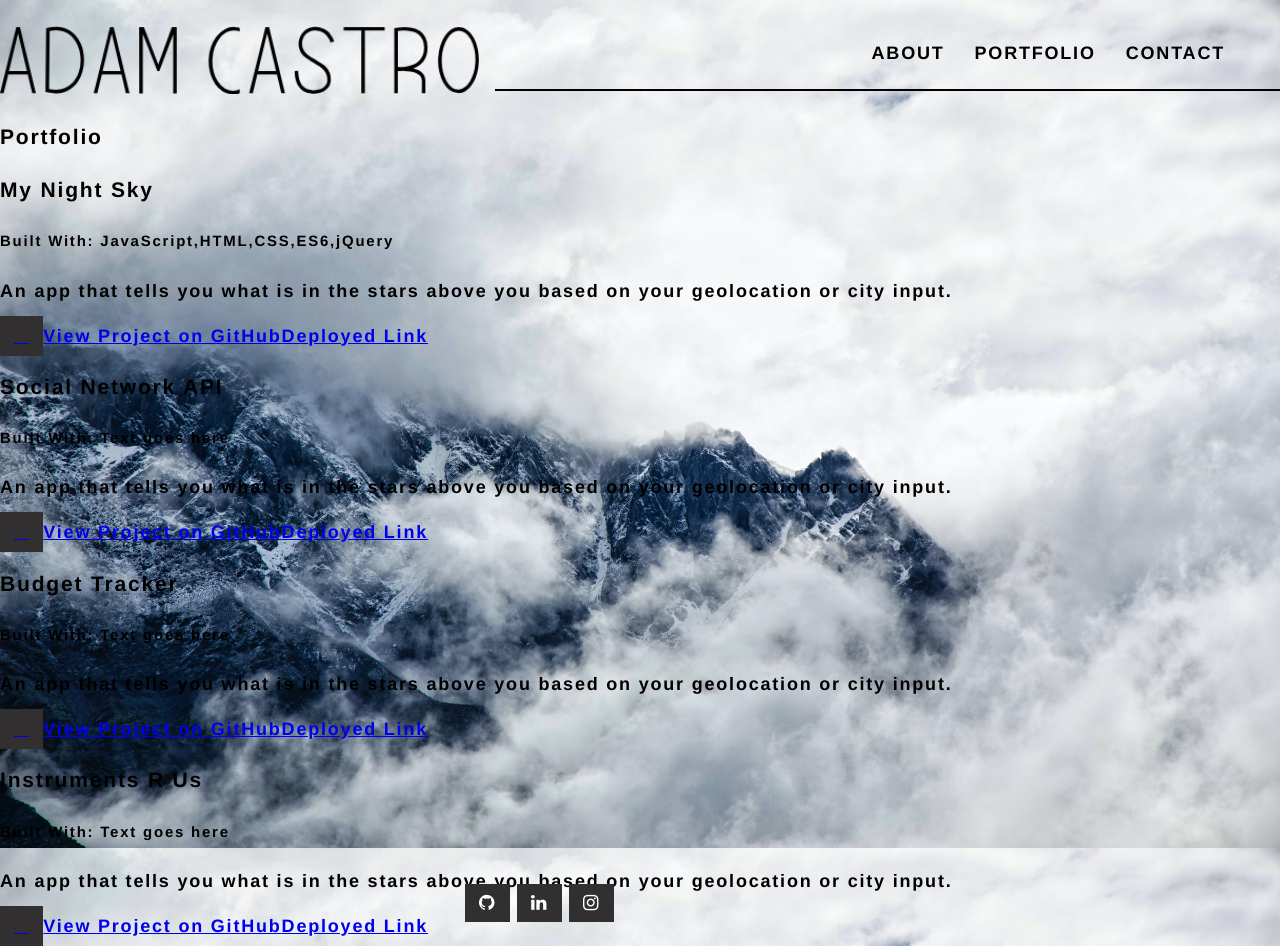
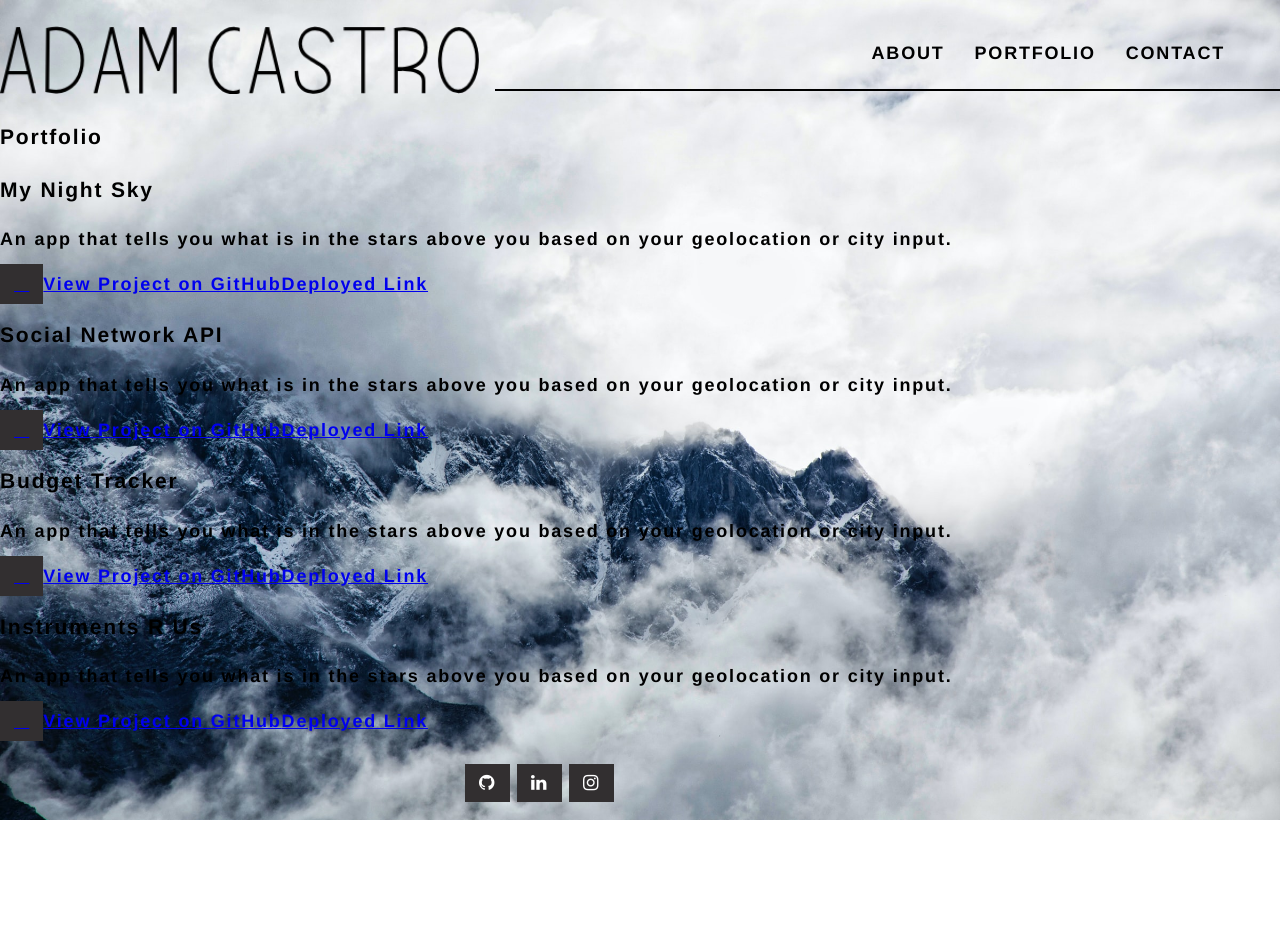
Before and after one commit to avc0021/portfolio-ac, a React (Create React App) app: page /projects in a window 1280 px wide. After the commit the page ends 820 px from the top, so only its background shows below. Built offline with nearby package versions, Linux system fonts and the light colour scheme.

Commit message:
removed descriptions on projects in portfolio

```diff
--- a/src/components/Project1/index.js
+++ b/src/components/Project1/index.js
@@ -8,10 +8,6 @@ function Project1 () {
           <h1 id="portfolio">Portfolio</h1>
           <div class="col-12 mb-2 bg-dark text-light p-3">
             <h3 class="portfolio-item-title text-light">My Night Sky</h3>
-            <h5 class="portfolio-languages">
-              Built With:
-              JavaScript,HTML,CSS,ES6,jQuery
-            </h5>
             <p>An app that tells you what is in the stars above you based on your geolocation or city input.</p>
             <a href="https://github.com/coevpen/my-night-sky" class="btn"><i class="fab fa-github mr-2"></i>View Project on GitHub</a>
 
--- a/src/components/Project2/index.js
+++ b/src/components/Project2/index.js
@@ -8,10 +8,6 @@ function Project2 () {
 
           <div class="col-12 mb-2 bg-dark text-light p-3">
             <h3 class="portfolio-item-title text-light">Social Network API</h3>
-            <h5 class="portfolio-languages">
-              Built With:
-              Text goes here
-            </h5>
             <p>An app that tells you what is in the stars above you based on your geolocation or city input.</p>
             <a href="https://github.com/coevpen/my-night-sky" class="btn"><i class="fab fa-github mr-2"></i>View Project on GitHub</a>
 
--- a/src/components/Project3/index.js
+++ b/src/components/Project3/index.js
@@ -8,10 +8,6 @@ function Project3 () {
 
           <div class="col-12 mb-2 bg-dark text-light p-3">
             <h3 class="portfolio-item-title text-light">Budget Tracker</h3>
-            <h5 class="portfolio-languages">
-              Built With:
-              Text goes here
-            </h5>
             <p>An app that tells you what is in the stars above you based on your geolocation or city input.</p>
             <a href="https://github.com/coevpen/my-night-sky" class="btn"><i class="fab fa-github mr-2"></i>View Project on GitHub</a>
 
--- a/src/components/Project4/index.js
+++ b/src/components/Project4/index.js
@@ -8,10 +8,6 @@ function Project4 () {
 
           <div class="col-12 mb-2 bg-dark text-light p-3">
             <h3 class="portfolio-item-title text-light">Instruments R Us</h3>
-            <h5 class="portfolio-languages">
-              Built With:
-              Text goes here
-            </h5>
             <p>An app that tells you what is in the stars above you based on your geolocation or city input.</p>
             <a href="https://github.com/coevpen/my-night-sky" class="btn"><i class="fab fa-github mr-2"></i>View Project on GitHub</a>
 
--- a/src/index.css
+++ b/src/index.css
@@ -18,7 +18,7 @@ main {
 body {
   margin: 0;
   padding: 0;
-  font-family: Helvetica, sans-serif;;
+  font-family: "Helvetica Neue", "Arial", sans-serif;
   font-weight: 600;
   line-height: 1.5;
   font-size: 18px;
```
